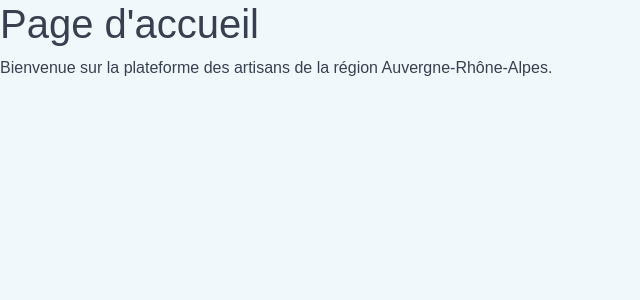
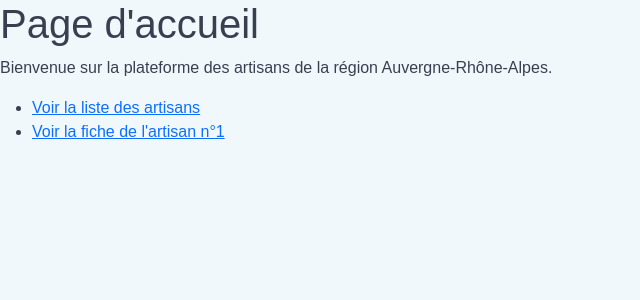
Before and after one commit to SarahDbrn/plateforme-artisans-aura, a React (Create React App) app in the folder frontend/: page / in a window 1280 px wide. Shown: the top 300 px of the page, without its empty margins (0-640 px from the left). Built offline with nearby package versions, Linux system fonts and the light colour scheme.

Commit message:
Add React Router and basic routing for pages

```diff
--- a/frontend/src/App.js
+++ b/frontend/src/App.js
@@ -1,10 +1,26 @@
+import { BrowserRouter as Router, Routes, Route } from 'react-router-dom';
 import Home from './pages/Home';
+import ListArtisans from './pages/ListArtisans';
+import ArtisanPage from './pages/ArtisanPage';
+import NotFound from './pages/NotFound';
 
 function App() {
   return (
-    <div>
-      <Home />
-    </div>
+    <Router>
+      <Routes>
+        {/* Page d'accueil */}
+        <Route path="/" element={<Home />} />
+
+        {/* Liste des artisans */}
+        <Route path="/artisans" element={<ListArtisans />} />
+
+        {/* Fiche artisan avec un paramètre :id */}
+        <Route path="/artisan/:id" element={<ArtisanPage />} />
+
+        {/* Route de secours (404) */}
+        <Route path="*" element={<NotFound />} />
+      </Routes>
+    </Router>
   );
 }
 
--- a/frontend/src/pages/Home.jsx
+++ b/frontend/src/pages/Home.jsx
@@ -1,8 +1,17 @@
+import { Link } from 'react-router-dom';
+
 function Home() {
   return (
     <main>
       <h1>Page d&apos;accueil</h1>
       <p>Bienvenue sur la plateforme des artisans de la région Auvergne-Rhône-Alpes.</p>
+
+      <nav>
+        <ul>
+          <li><Link to="/artisans">Voir la liste des artisans</Link></li>
+          <li><Link to="/artisan/1">Voir la fiche de l&apos;artisan n°1</Link></li>
+        </ul>
+      </nav>
     </main>
   );
 }
```
Also changed, not shown: 1 other file (tests, documents, lock files or other folders).
